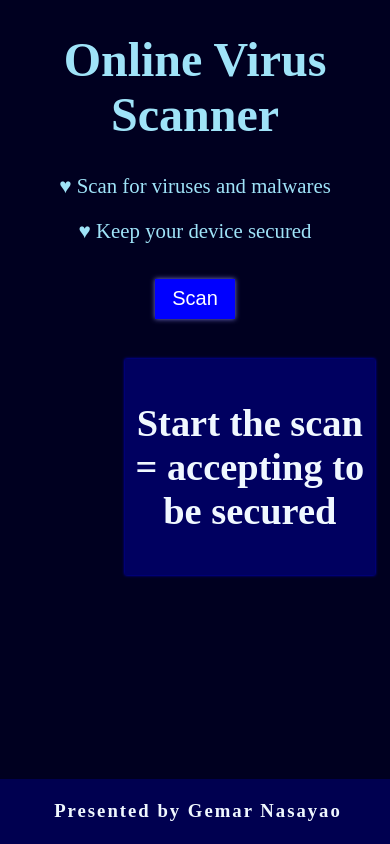
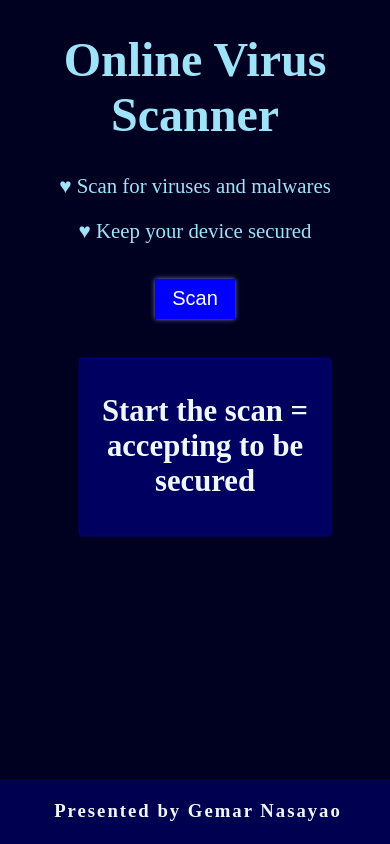
Before and after one commit to IamGemar/just-a-trip, a plain HTML site: page index.html in a window 390 px wide. Drawn offline with Linux system fonts and the light colour scheme.

Commit message:
Edit styles

```diff
--- a/script.js
+++ b/script.js
@@ -5,5 +5,6 @@ function startScan(){
     alert("One virus was successfully scanned!")
     fakeDiv.style.display = "none"
     videoContainer.style.display = "block"
+    video.style.width = "100vw"
     video.play()
 }
--- a/style.css
+++ b/style.css
@@ -127,3 +127,10 @@ footer{
         }
     }
 }
+@media (max-width: 429px){
+    #fakeDiv{
+        left: 80px;
+        font-size: 0.8em;
+    }
+
+}
```
